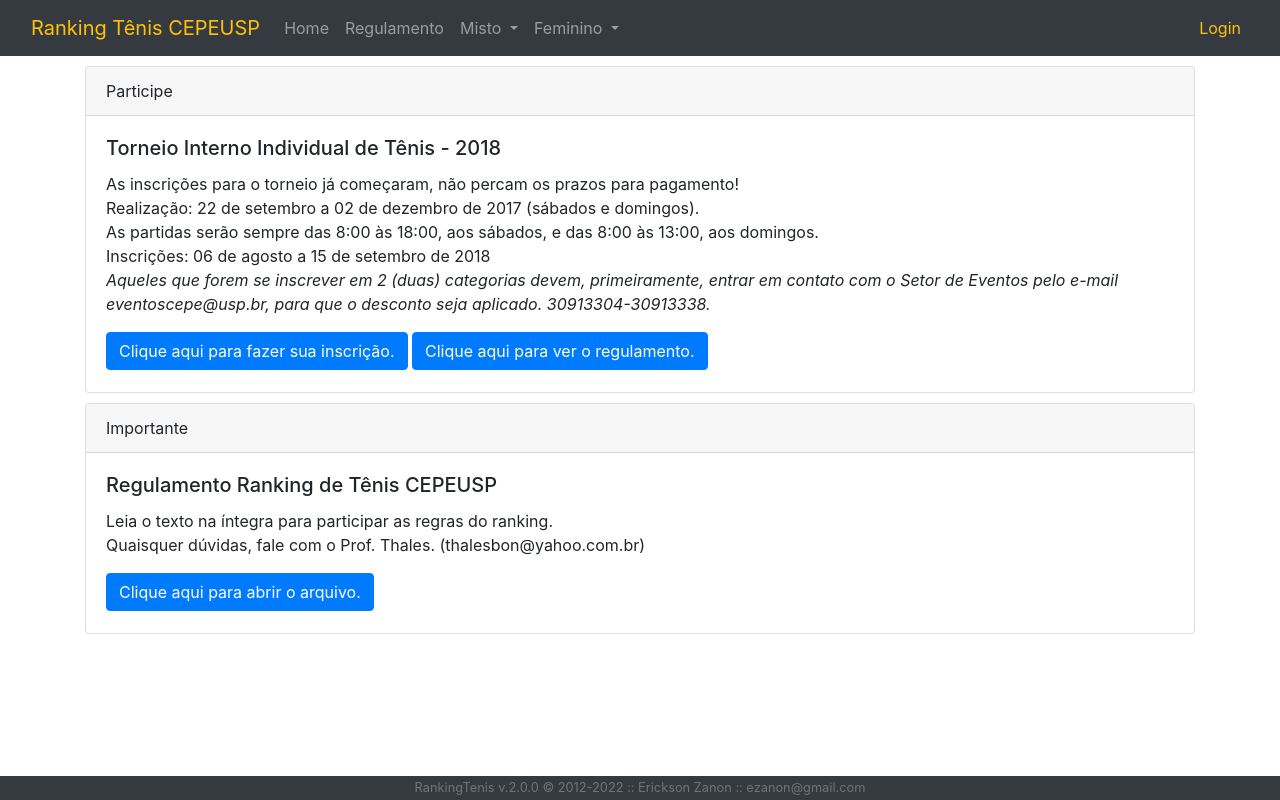
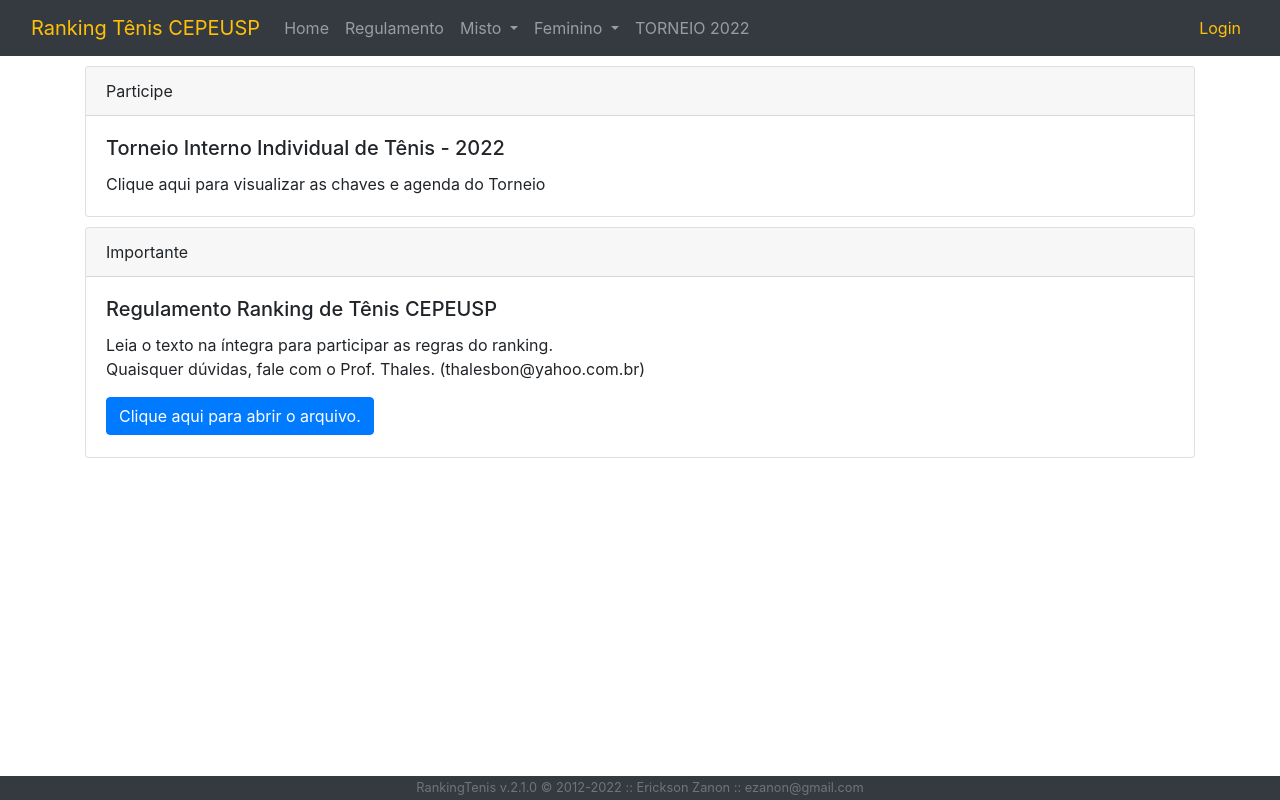
Before and after one commit to ezanon/rankingTenis, a PHP site: page / in a window 1280 px wide. Run offline with PHP 8.4, Linux system fonts and the light colour scheme.

Commit message:
#18 Torneio 2022 inserido

```diff
--- a/app/modules/fe.php
+++ b/app/modules/fe.php
@@ -30,4 +30,8 @@
         return true;
     }
 
+    public function showTorneio2022(){
+        return true;
+    }
+
 }
--- a/bootstrap.php
+++ b/bootstrap.php
@@ -1,6 +1,6 @@
 <?php
 
-$version = '2.0.0';
+$version = '2.1.0';
 
 $url = 'http://' . $_SERVER['SERVER_NAME'] . ':' . $_SERVER['SERVER_PORT'] . $_SERVER['PHP_SELF'];
 
--- a/index.php
+++ b/index.php
@@ -45,6 +45,9 @@
           <a class="dropdown-item" href="?module=fe&action=showUltimaRodada&id=feminino">Última Rodada</a>
         </div>
       </li>
+      <li class="nav-item">
+        <a class="nav-link" href="?module=fe&action=torneio2022">TORNEIO 2022</a>
+      </li>
     </ul>
     <form class="form-inline my-2 my-lg-0">
       <!--<input class="form-control mr-sm-2" type="search" placeholder="Busque um jogador" aria-label="Search">
--- a/views/fe/showHome.tpl.php
+++ b/views/fe/showHome.tpl.php
@@ -5,16 +5,10 @@
     Participe
   </div>
   <div class="card-body">
-    <h5 class="card-title">Torneio Interno Individual de Tênis - 2018</h5>
+    <h5 class="card-title">Torneio Interno Individual de Tênis - 2022</h5>
     <p class="card-text">
-        As inscrições para o torneio  já começaram, não percam os prazos para pagamento!<br>
-        Realização: 22 de setembro a 02 de dezembro de 2017 (sábados e  domingos).<br>
-        As partidas serão sempre  das 8:00 às  18:00, aos sábados, e das 8:00 às 13:00, aos domingos.<br>
-        Inscrições: 06 de agosto a 15 de setembro de 2018<br>
-        <em>Aqueles que forem se inscrever em 2 (duas) categorias devem, primeiramente, entrar em contato com o Setor de Eventos pelo e-mail eventoscepe@usp.br, para que o desconto seja aplicado. 30913304-30913338.</em>
+        Clique aqui para visualizar as chaves e agenda do Torneio
     </p>
-    <a href="http://www.cepe.usp.br/?events=torneio-interno-individual-de-tenis-2018" class="btn btn-primary">Clique aqui para fazer sua inscrição.</a>
-    <a href="http://www.cepe.usp.br/wp-content/uploads/Regulamento-do-Torneio-Interno-Individual-de-Tenis-2018.pdf" class="btn btn-primary">Clique aqui para ver o regulamento.</a>
   </div>
 </div>
 
```
Also changed, not shown: views/fe/showTorneio2022.tpl.php (added, +22 -0 lines), config-sample.php (renamed from config.php).
